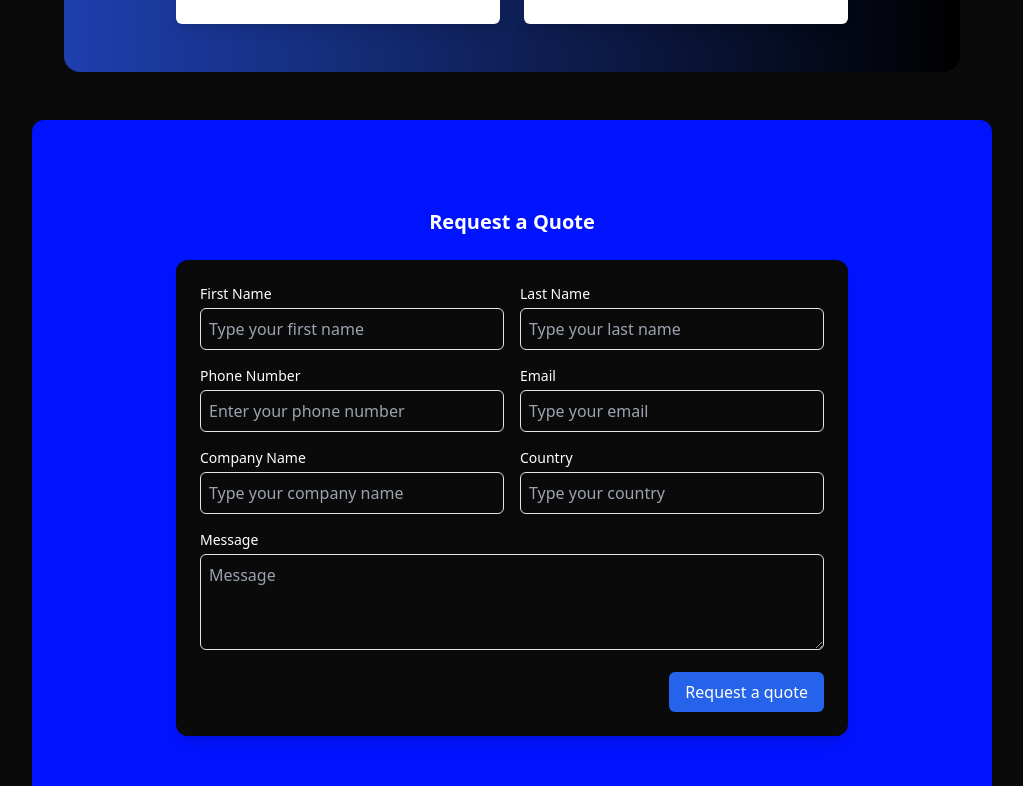
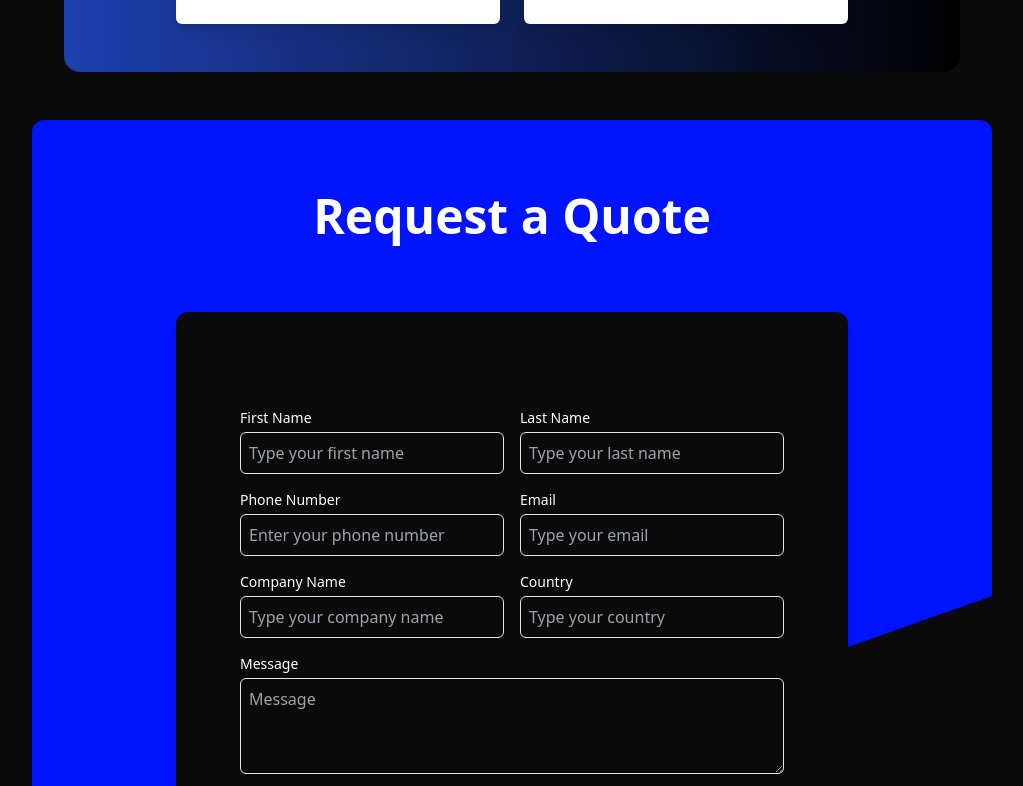
Before and after one commit to ADGO-et/nova, a Next.js app: page /pricing in a window 1280 px wide. Shown: the part 1849-2635 px from the top of the page, without its empty margins (128-1151 px from the left). Built offline with nearby package versions, Linux system fonts and the light colour scheme.

Commit message:
12. make it the same as the design

```diff
--- a/components/pricing/RequestSection.tsx
+++ b/components/pricing/RequestSection.tsx
@@ -3,15 +3,15 @@ import React from "react";
 const RequestQuote: React.FC = () => {
   return (
     <div
-      className="flex flex-col items-center justify-center p-6 md:p-16 w-[75%] my-8 mx-auto rounded-xl"
+      className="flex flex-col items-center justify-center p-6 md:p-12 w-[75%] h-auto bg-cover bg-center my-8 mx-auto rounded-xl shadow-2xl"
       style={{ backgroundImage: "url(/pricing/bgRequest.png)" }}
     >
-      <div className="flex items-start text-white text-xl font-bold p-2 md:p-6">
+      <div className="flex items-start text-white text-xl md:text-5xl font-bold p-2 md:p-6">
         Request a Quote
       </div>
-      <div className="w-full max-w-2xl bg-foreground shadow-lg rounded-xl overflow-hidden">
-        <div className="p-4 md:p-6">
-          <form className="grid md:grid-cols-2 gap-4">
+      <div className="w-full max-w-2xl bg-foreground shadow-lg rounded-xl overflow-hidden my-12">
+        <div className="p-8 md:p-16">
+          <form className="grid md:grid-cols-2 gap-4 my-8">
             <div>
               <label className="text-background block text-sm font-medium">First Name</label>
               <input
@@ -68,7 +68,7 @@ const RequestQuote: React.FC = () => {
               ></textarea>
             </div>
             <div className="col-span-2 flex justify-end">
-              <button className="bg-blue-600 text-white px-4 py-2 rounded-md hover:bg-blue-700">
+              <button className="bg-blue-600 text-white px-6 py-2 rounded-md hover:bg-blue-700">
                 Request a quote
               </button>
             </div>
```
